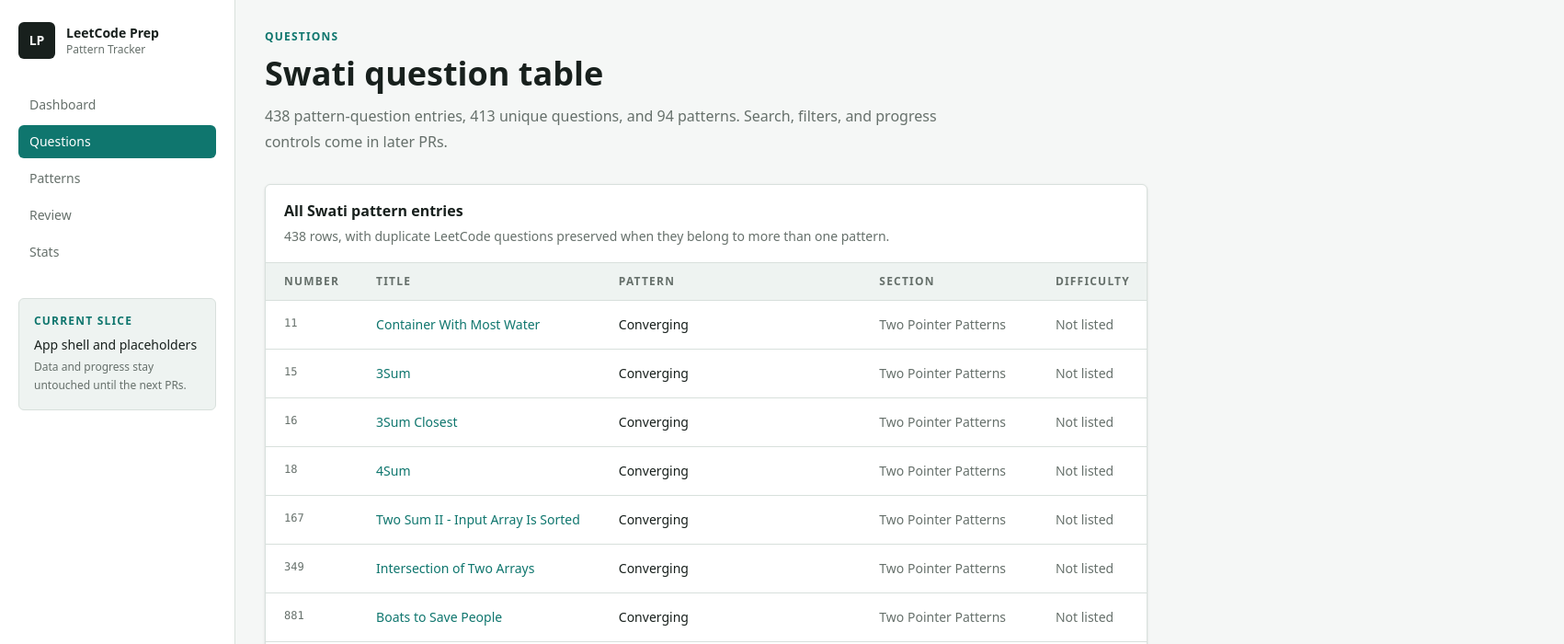
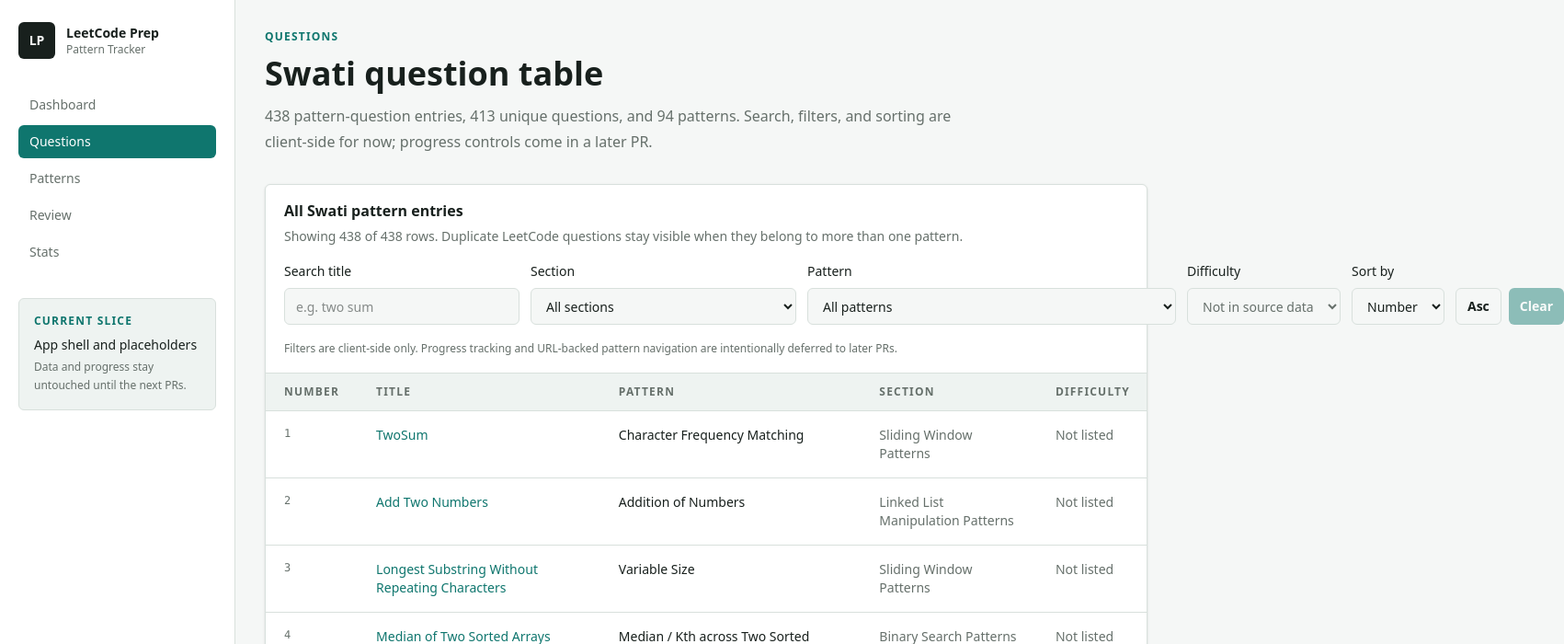
Before and after one commit to itsnothuy/Leetcode-Prep, a Next.js app: page /questions in a window 1280 px wide. Shown: the top 700 px of the page at 92% size, 1701 px wide, since content can reach past the window. Built offline with nearby package versions, Linux system fonts and the light colour scheme.

Commit message:
feat(questions): add search and filters

```diff
--- a/src/app/questions/page.tsx
+++ b/src/app/questions/page.tsx
@@ -9,7 +9,7 @@
       <PageHeader
         eyebrow="Questions"
         title="Swati question table"
-        description={`${swatiDataSummary.patternQuestionEntryCount} pattern-question entries, ${swatiDataSummary.uniqueQuestionCount} unique questions, and ${swatiDataSummary.patternCount} patterns. Search, filters, and progress controls come in later PRs.`}
+        description={`${swatiDataSummary.patternQuestionEntryCount} pattern-question entries, ${swatiDataSummary.uniqueQuestionCount} unique questions, and ${swatiDataSummary.patternCount} patterns. Search, filters, and sorting are client-side for now; progress controls come in a later PR.`}
       />
       <QuestionsTable problems={problems} />
     </Container>
--- a/src/components/questions-table.tsx
+++ b/src/components/questions-table.tsx
@@ -1,3 +1,6 @@
+"use client";
+
+import { useState } from "react";
 import type { Problem } from "@/types/problem";
 import {
   formatDifficulty,
@@ -9,14 +12,184 @@
   problems: Problem[];
 };
 
+type SortKey = "number" | "title" | "pattern";
+type SortDirection = "asc" | "desc";
+
+const ALL_FILTER_VALUE = "all";
+
 export function QuestionsTable({ problems }: QuestionsTableProps) {
+  const [searchQuery, setSearchQuery] = useState("");
+  const [selectedSection, setSelectedSection] = useState(ALL_FILTER_VALUE);
+  const [selectedPatternId, setSelectedPatternId] = useState(ALL_FILTER_VALUE);
+  const [selectedDifficulty, setSelectedDifficulty] =
+    useState(ALL_FILTER_VALUE);
+  const [sortKey, setSortKey] = useState<SortKey>("number");
+  const [sortDirection, setSortDirection] = useState<SortDirection>("asc");
+
+  const sectionOptions = getSectionOptions(problems);
+  const patternOptions = getPatternOptions(problems);
+  const difficultyOptions = getDifficultyOptions(problems);
+
+  const normalizedSearch = searchQuery.trim().toLowerCase();
+  const filteredProblems = problems
+    .filter((problem) => {
+      const matchesSearch =
+        normalizedSearch.length === 0 ||
+        problem.title.toLowerCase().includes(normalizedSearch);
+      const matchesSection =
+        selectedSection === ALL_FILTER_VALUE ||
+        problem.section === selectedSection;
+      const matchesPattern =
+        selectedPatternId === ALL_FILTER_VALUE ||
+        problem.patternId === selectedPatternId;
+      const matchesDifficulty =
+        selectedDifficulty === ALL_FILTER_VALUE ||
+        problem.difficulty === selectedDifficulty;
+
+      return (
+        matchesSearch &&
+        matchesSection &&
+        matchesPattern &&
+        matchesDifficulty
+      );
+    })
+    .sort((firstProblem, secondProblem) =>
+      compareProblems(firstProblem, secondProblem, sortKey, sortDirection),
+    );
+
+  const hasActiveFilters =
+    normalizedSearch.length > 0 ||
+    selectedSection !== ALL_FILTER_VALUE ||
+    selectedPatternId !== ALL_FILTER_VALUE ||
+    selectedDifficulty !== ALL_FILTER_VALUE ||
+    sortKey !== "number" ||
+    sortDirection !== "asc";
+
+  function clearFilters() {
+    setSearchQuery("");
+    setSelectedSection(ALL_FILTER_VALUE);
+    setSelectedPatternId(ALL_FILTER_VALUE);
+    setSelectedDifficulty(ALL_FILTER_VALUE);
+    setSortKey("number");
+    setSortDirection("asc");
+  }
+
   return (
     <section className="rounded-md border border-border bg-surface shadow-sm">
-      <div className="flex flex-col gap-1 border-b border-border px-4 py-4 sm:px-5">
-        <h2 className="text-base font-semibold">All Swati pattern entries</h2>
-        <p className="text-sm leading-6 text-muted">
-          {problems.length} rows, with duplicate LeetCode questions preserved
-          when they belong to more than one pattern.
+      <div className="flex flex-col gap-4 border-b border-border px-4 py-4 sm:px-5">
+        <div className="flex flex-col gap-1">
+          <h2 className="text-base font-semibold">All Swati pattern entries</h2>
+          <p className="text-sm leading-6 text-muted">
+            Showing {filteredProblems.length} of {problems.length} rows.
+            Duplicate LeetCode questions stay visible when they belong to more
+            than one pattern.
+          </p>
+        </div>
+
+        <div className="grid gap-3 lg:grid-cols-[minmax(16rem,1.3fr)_1fr_1fr_1fr_auto_auto]">
+          <label className="flex flex-col gap-2 text-sm font-medium">
+            Search title
+            <input
+              type="search"
+              value={searchQuery}
+              onChange={(event) => setSearchQuery(event.target.value)}
+              placeholder="e.g. two sum"
+              className="h-10 rounded-md border border-border bg-background px-3 text-sm font-normal outline-none transition focus:border-accent"
+            />
+          </label>
+
+          <label className="flex flex-col gap-2 text-sm font-medium">
+            Section
+            <select
+              value={selectedSection}
+              onChange={(event) => setSelectedSection(event.target.value)}
+              className="h-10 rounded-md border border-border bg-background px-3 text-sm font-normal outline-none transition focus:border-accent"
+            >
+              <option value={ALL_FILTER_VALUE}>All sections</option>
+              {sectionOptions.map((section) => (
+                <option key={section} value={section}>
+                  {formatSectionName(section)}
+                </option>
+              ))}
+            </select>
+          </label>
+
+          <label className="flex flex-col gap-2 text-sm font-medium">
+            Pattern
+            <select
+              value={selectedPatternId}
+              onChange={(event) => setSelectedPatternId(event.target.value)}
+              className="h-10 rounded-md border border-border bg-background px-3 text-sm font-normal outline-none transition focus:border-accent"
+            >
+              <option value={ALL_FILTER_VALUE}>All patterns</option>
+              {patternOptions.map((pattern) => (
+                <option key={pattern.id} value={pattern.id}>
+                  {pattern.name}
+                </option>
+              ))}
+            </select>
+          </label>
+
+          <label className="flex flex-col gap-2 text-sm font-medium">
+            Difficulty
+            <select
+              value={selectedDifficulty}
+              onChange={(event) => setSelectedDifficulty(event.target.value)}
+              disabled={difficultyOptions.length === 0}
+              className="h-10 rounded-md border border-border bg-background px-3 text-sm font-normal outline-none transition focus:border-accent disabled:cursor-not-allowed disabled:text-muted"
+            >
+              <option value={ALL_FILTER_VALUE}>
+                {difficultyOptions.length === 0
+                  ? "Not in source data"
+                  : "All difficulties"}
+              </option>
+              {difficultyOptions.map((difficulty) => (
+                <option key={difficulty} value={difficulty}>
+                  {difficulty}
+                </option>
+              ))}
+            </select>
+          </label>
+
+          <label className="flex flex-col gap-2 text-sm font-medium">
+            Sort by
+            <select
+              value={sortKey}
+              onChange={(event) => setSortKey(event.target.value as SortKey)}
+              className="h-10 rounded-md border border-border bg-background px-3 text-sm font-normal outline-none transition focus:border-accent"
+            >
+              <option value="number">Number</option>
+              <option value="title">Title</option>
+              <option value="pattern">Pattern</option>
+            </select>
+          </label>
+
+          <div className="flex items-end gap-2">
+            <button
+              type="button"
+              onClick={() =>
+                setSortDirection((currentDirection) =>
+                  currentDirection === "asc" ? "desc" : "asc",
+                )
+              }
+              className="h-10 rounded-md border border-border px-3 text-sm font-semibold transition hover:border-accent hover:text-accent"
+            >
+              {sortDirection === "asc" ? "Asc" : "Desc"}
+            </button>
+            <button
+              type="button"
+              onClick={clearFilters}
+              disabled={!hasActiveFilters}
+              className="h-10 rounded-md bg-accent px-3 text-sm font-semibold text-accent-foreground transition hover:opacity-90 disabled:cursor-not-allowed disabled:opacity-45"
+            >
+              Clear
+            </button>
+          </div>
+        </div>
+
+        <p className="text-xs leading-5 text-muted">
+          Filters are client-side only. Progress tracking and URL-backed pattern
+          navigation are intentionally deferred to later PRs.
         </p>
       </div>
       <div className="overflow-x-auto">
@@ -41,7 +214,7 @@
             </tr>
           </thead>
           <tbody>
-            {problems.map((problem) => (
+            {filteredProblems.map((problem) => (
               <tr
                 key={problem.entryId}
                 className="border-b border-border last:border-b-0 hover:bg-surface-muted/60"
@@ -70,9 +243,98 @@
                 </td>
               </tr>
             ))}
+            {filteredProblems.length === 0 ? (
+              <tr>
+                <td
+                  colSpan={5}
+                  className="px-4 py-10 text-center text-sm text-muted sm:px-5"
+                >
+                  No questions match these filters. Clear filters to return to
+                  the full Swati question list.
+                </td>
+              </tr>
+            ) : null}
           </tbody>
         </table>
       </div>
     </section>
   );
 }
+
+function getSectionOptions(problems: Problem[]): string[] {
+  return Array.from(new Set(problems.map((problem) => problem.section)));
+}
+
+function getPatternOptions(
+  problems: Problem[],
+): { id: string; name: string }[] {
+  const patternsById = new Map<
+    string,
+    Pick<Problem, "patternId" | "patternName">
+  >();
+
+  problems.forEach((problem) => {
+    patternsById.set(problem.patternId, {
+      patternId: problem.patternId,
+      patternName: problem.patternName,
+    });
+  });
+
+  return Array.from(patternsById.values())
+    .map((pattern) => ({
+      id: pattern.patternId,
+      name: pattern.patternName,
+    }))
+    .sort((firstPattern, secondPattern) =>
+      firstPattern.name.localeCompare(secondPattern.name),
+    );
+}
+
+function getDifficultyOptions(
+  problems: Problem[],
+): NonNullable<Problem["difficulty"]>[] {
+  return Array.from(
+    new Set(
+      problems
+        .map((problem) => problem.difficulty)
+        .filter((difficulty): difficulty is NonNullable<Problem["difficulty"]> =>
+          Boolean(difficulty),
+        ),
+    ),
+  );
+}
+
+function compareProblems(
+  firstProblem: Problem,
+  secondProblem: Problem,
+  sortKey: SortKey,
+  sortDirection: SortDirection,
+): number {
+  const multiplier = sortDirection === "asc" ? 1 : -1;
+
+  if (sortKey === "number") {
+    return (
+      compareProblemNumbers(firstProblem.number, secondProblem.number) *
+      multiplier
+    );
+  }
+
+  if (sortKey === "pattern") {
+    return (
+      firstProblem.patternName.localeCompare(secondProblem.patternName) *
+      multiplier
+    );
+  }
+
+  return firstProblem.title.localeCompare(secondProblem.title) * multiplier;
+}
+
+function compareProblemNumbers(
+  firstNumber: Problem["number"],
+  secondNumber: Problem["number"],
+): number {
+  const normalizedFirstNumber = firstNumber ?? Number.MAX_SAFE_INTEGER;
+  const normalizedSecondNumber = secondNumber ?? Number.MAX_SAFE_INTEGER;
+
+  return normalizedFirstNumber - normalizedSecondNumber;
+}
```
